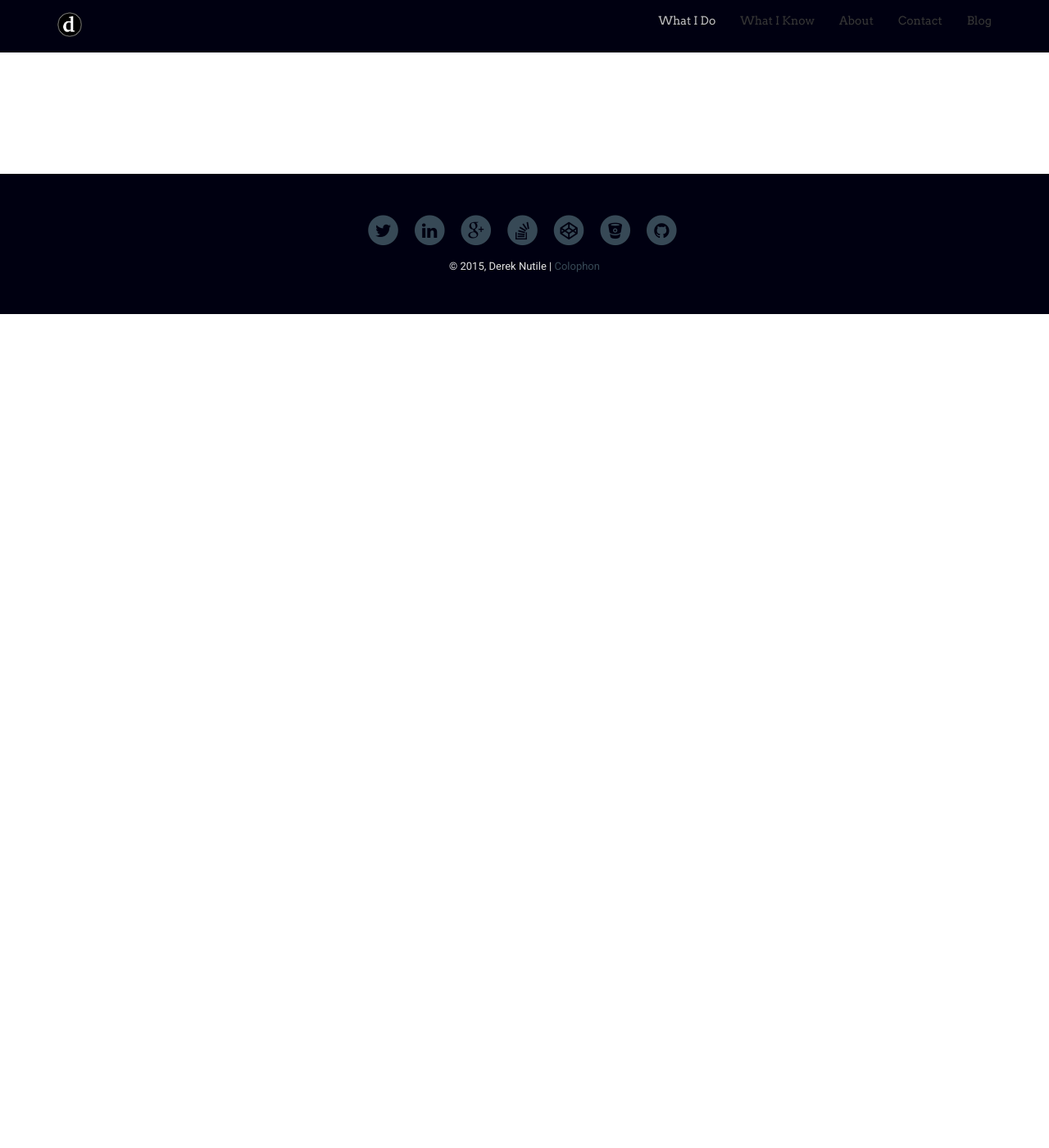
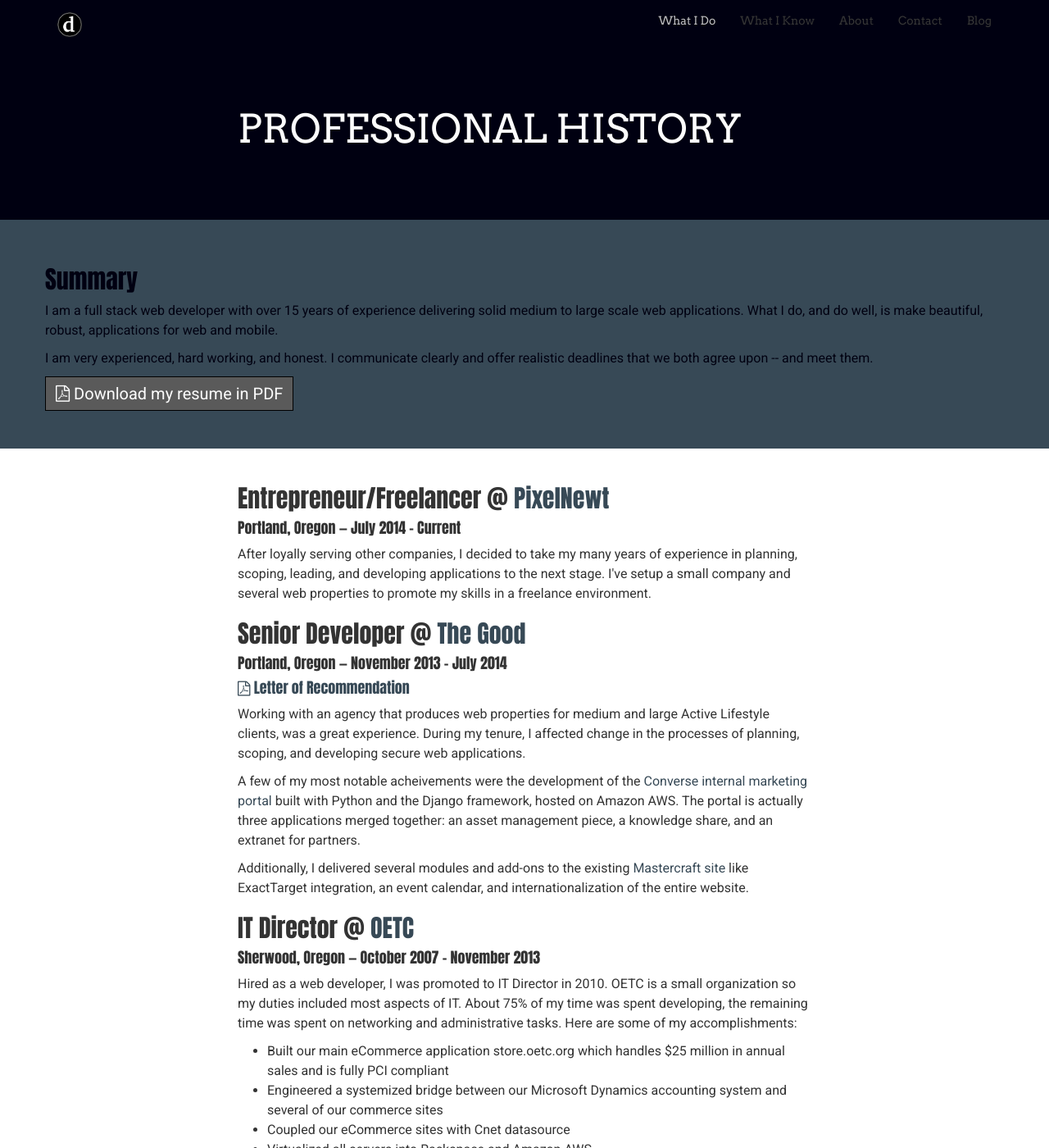
Before and after one commit to dereknutile/dereknutile.github.io, a Jekyll site: the page built from resume/index.html, in a window 1280 px wide and 1400 px high. Shown: the whole window at 82% size. Built offline with Jekyll 4.4.1, drawn with Linux system fonts in a browser that asks for light colours; some of the changed text lies outside the part shown.

Commit message:
Adds legacy resume PDF as placeholder.  Includes legacy copy for resume.

```diff
--- a/assets/css/main.scss
+++ b/assets/css/main.scss
@@ -420,6 +420,21 @@
   }
 }
 
+section.subheader-banner{
+  padding-top: 36px;
+  padding-bottom: 36px;
+  background-color: lighten( $colorBlack, 8% );
+  color: $colorDark;
+}
+
+
+@media (max-width: 767px) {
+  section.subheader-banner{
+    padding-top: 16px;
+    padding-bottom: 16px;
+  }
+}
+
 section.header-banner-lg{
   padding-top: 88px;
   padding-bottom: 88px;
--- a/resume/index.html
+++ b/resume/index.html
@@ -1,14 +1,70 @@
 ---
-layout: default
+layout: page
 title: Professional History
 navbar: "resume"
 permalink: "/resume/"
 ---
 
+<section class="palette subheader-banner resume-overview">
+<div class="container">
+  <div class="row">
+
+    <h3>Summary</h3>
+    <p>I am a full stack web developer with over 15 years of experience delivering solid medium to large scale web applications. What I do, and do well, is make beautiful, robust, applications for web and mobile.</p>
+
+    <p>I am very experienced, hard working, and honest. I communicate clearly and offer realistic deadlines that we both agree upon -- and meet them.</p>
+
+    <p class="action-banner">
+      <a href="/assets/files/resume.pdf" class="btn btn-primary">
+        <i class="fa fa-file-pdf-o"></i> Download my resume in PDF
+      </a>
+    </p>
+
+  </div><!-- /.row -->
+</div><!-- /.page-section -->
+</section><!-- /.subheader-banner resume-overview -->
+
+
 <section class="palette resume">
 <div class="container page-section">
   <div class="row">
 
+    <h3>Entrepreneur/Freelancer @ <a href="http://pixelnewt.com/" target="_blank">PixelNewt</a></h3>
+    <h4>Portland, Oregon — July 2014 - Current</h4>
+    <p>After loyally serving other companies, I decided to take my many years of experience in planning, scoping, leading, and developing applications to the next stage.  I've setup a small company and several web properties to promote my skills in a freelance environment.</p>
+
+    <h3>Senior Developer @ <a href="http://thegood.com/" target="_blank">The Good</a></h3>
+    <h4>Portland, Oregon — November 2013 - July 2014</h4>
+    <h4><a href="/assets/files/the-good-recommendation.pdf" target="_blank"><i class="fa fa-file-pdf-o"></i> Letter of Recommendation</a></h4>
+    <p>Working with an agency that produces web properties for medium and large Active Lifestyle clients, was a great experience.  During my tenure, I affected change in the processes of planning, scoping, and developing secure web applications.</p>
+    <p>A few of my most notable acheivements were the development of the <a href="https://backstage.converse.com/" target="_blank">Converse internal marketing portal</a> built with Python and the Django framework, hosted on Amazon AWS.  The portal is actually three applications merged together: an asset management piece, a knowledge share, and an extranet for partners.</p>
+    <p>Additionally, I delivered several modules and add-ons to the existing <a href="http://www.mastercraft.com/" target="_blank">Mastercraft site</a> like ExactTarget integration, an event calendar, and internationalization of the entire website.</p>
+
+    <h3>IT Director @ <a href="http://oetc.org/" target="_blank">OETC</a></h3>
+    <h4>Sherwood, Oregon — October 2007 - November 2013</h4>
+    <p>Hired as a web developer, I was promoted to IT Director in 2010. OETC is a small organization so my duties included most aspects of IT. About 75% of my time was spent developing, the remaining time was spent on networking and administrative tasks.  Here are some of my accomplishments:</p>
+
+    <ul>
+      <li>Built our main eCommerce application store.oetc.org which handles $25 million in annual sales and is fully PCI compliant</li>
+      <li>Engineered a systemized bridge between our Microsoft Dynamics accounting system and several of our commerce sites</li>
+      <li>Coupled our eCommerce sites with Cnet datasource</li>
+      <li>Virtualized all servers into Rackspace and Amazon AWS</li>
+      <li>Created and maintained several sites using Python, Perl, Python, PHP, Ruby on Rails, as well as Wordpress, Drupal and Magento</li>
+    </ul>
+
+    <h3>Network Administrator/Developer @ <a href="http://stoel.com/" target="_blank">Stoel Rives LLP</a></h3>
+    <h4>Portland, Oregon — August 1998 - October 2007</h4>
+    <p>I started my career with Stoel Rives, the largest law firm in the Pacific Northwest, as an IT support specialist.  It wasn’t long before my responsibilities expanded to cover peer support, networking, and developing.</p>
+
+    <p>My support duties covered helping end users with any and all technical issues, as well as assisting and teaming with peers.  As a certified Microsoft MCSE, I administered Microsoft SQL, Exchange, Borderware firewall, and Blackberry BES servers.</p>
+
+    <p>To support users and servers, I found myself writing a lot of programs and scripts to automate tasks.  The largest of these programming projects was a web based help desk support system that handled over 30,000 tickets annually.</p>
+
+    <h3>Store Technologist, <a href="http://safeway.com/" target="_blank">Safeway</a></h3>
+    <h4>Clackamas, Oregon — 1992 - 1998</h4>
+
+    <p>My career at Safeway Tech involved hardware and software support for 100 stores through Oregon. I would maintain systems and be the first contact if a store had technical problems.</p>
+
   </div><!-- /.row -->
 </div><!-- /.page-section -->
 </section><!-- /.resume -->
```
Also changed, not shown: 2 other files.
